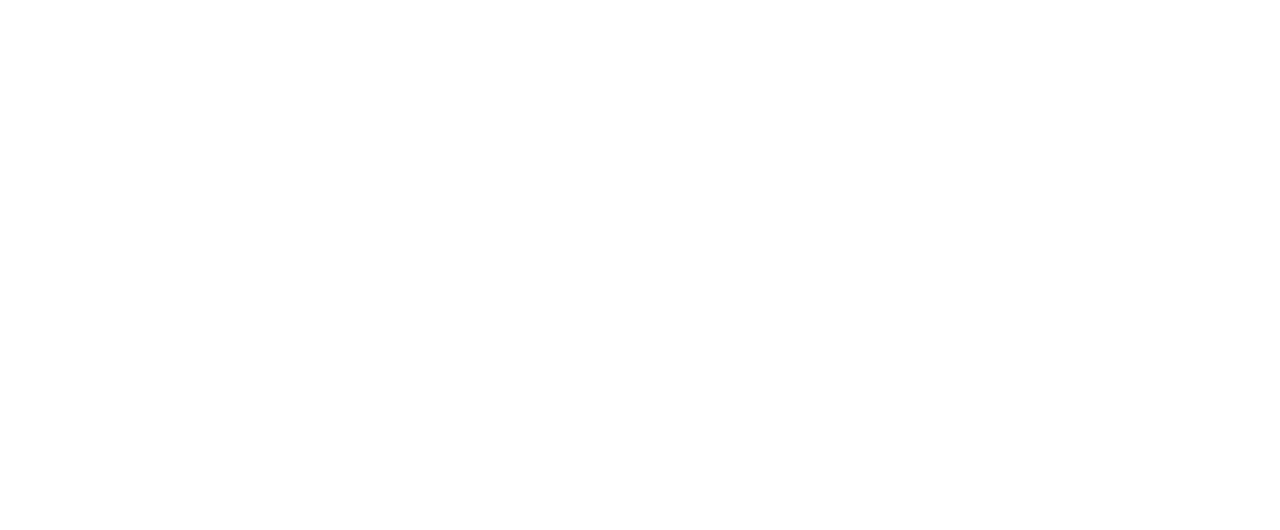
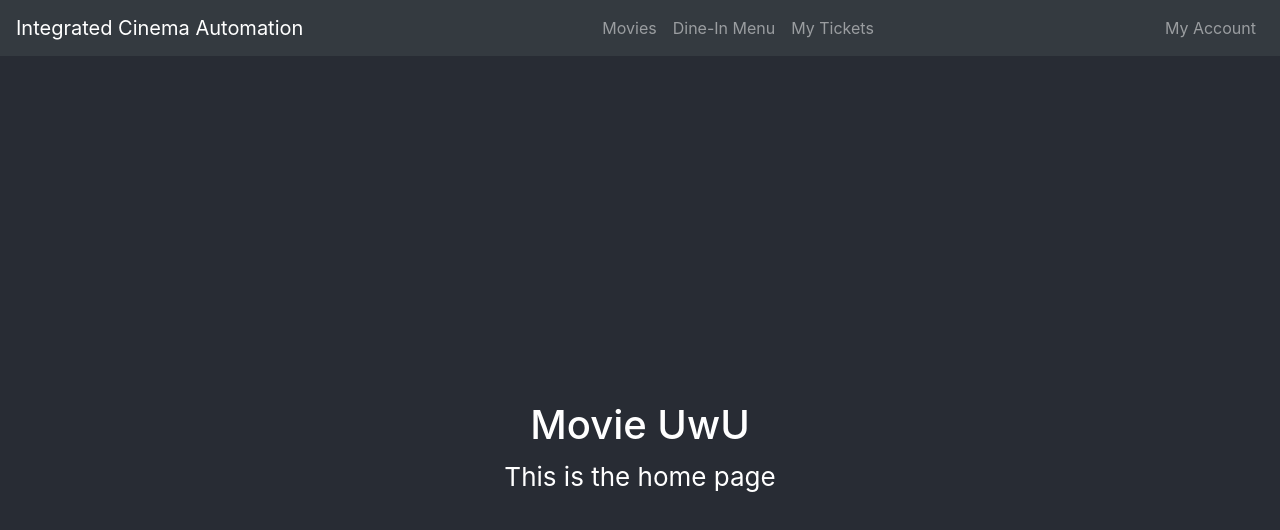
Before and after one commit to auddin431/Software-Eng-Proj, a React (Create React App) app in the folder integrated-cinema-automation/: page /MovieSelection in a window 1280 px wide. Shown: the top 530 px of the page. Built offline with nearby package versions, Linux system fonts and the light colour scheme.

Commit message:
created MovieSelection page

```diff
--- a/integrated-cinema-automation/src/App.js
+++ b/integrated-cinema-automation/src/App.js
@@ -2,11 +2,13 @@
 import React from "react";
 import { Route } from "react-router-dom";
 import Home from "./pages/Home";
+import MovieSelection from "./pages/MovieSelection";
 
 function App() {
   return (
     <div>
       <Route exact path="/" component={Home}></Route>
+      <Route exact path="/MovieSelection" component={MovieSelection}></Route>
     </div>
   );
 }
--- /dev/null
+++ b/integrated-cinema-automation/src/pages/MovieSelection.js
@@ -0,0 +1,19 @@
+import React from "react";
+import NavBar from "./NavBar";
+import "../App.css";
+
+const MovieSelection = () => {
+    return (
+        <>
+            <NavBar />
+            <div className="App">
+                <header className="App-header">
+                    <h1>Movie UwU</h1>
+                    <p>This is the home page</p>
+                </header>
+            </div>
+        </>
+    );
+}
+
+export default MovieSelection;
--- a/integrated-cinema-automation/src/pages/NavBar.js
+++ b/integrated-cinema-automation/src/pages/NavBar.js
@@ -7,11 +7,11 @@
 const NavBar = () => {
   return (
     <Navbar collapseOnSelect expand="lg" bg="dark" variant="dark">
-      <Navbar.Brand href="#home">Integrated Cinema Automation</Navbar.Brand>
+      <Navbar.Brand href="/">Integrated Cinema Automation</Navbar.Brand>
       <Navbar.Toggle aria-controls="responsive-navbar-nav" />
       <Navbar.Collapse id="responsive-navbar-nav">
         <Nav className="mr-auto ml-auto">
-          <Nav.Link href="#movies">Movies</Nav.Link>
+          <Nav.Link href="/MovieSelection">Movies</Nav.Link>
           <Nav.Link href="#menu">Dine-In Menu</Nav.Link>
           <Nav.Link href="#tickets">My Tickets</Nav.Link>
         </Nav>
```
Also changed, not shown: integrated-cinema-automation/src/pages/MovieSelection.css (added), 1 other file (tests, documents, lock files or other folders).
